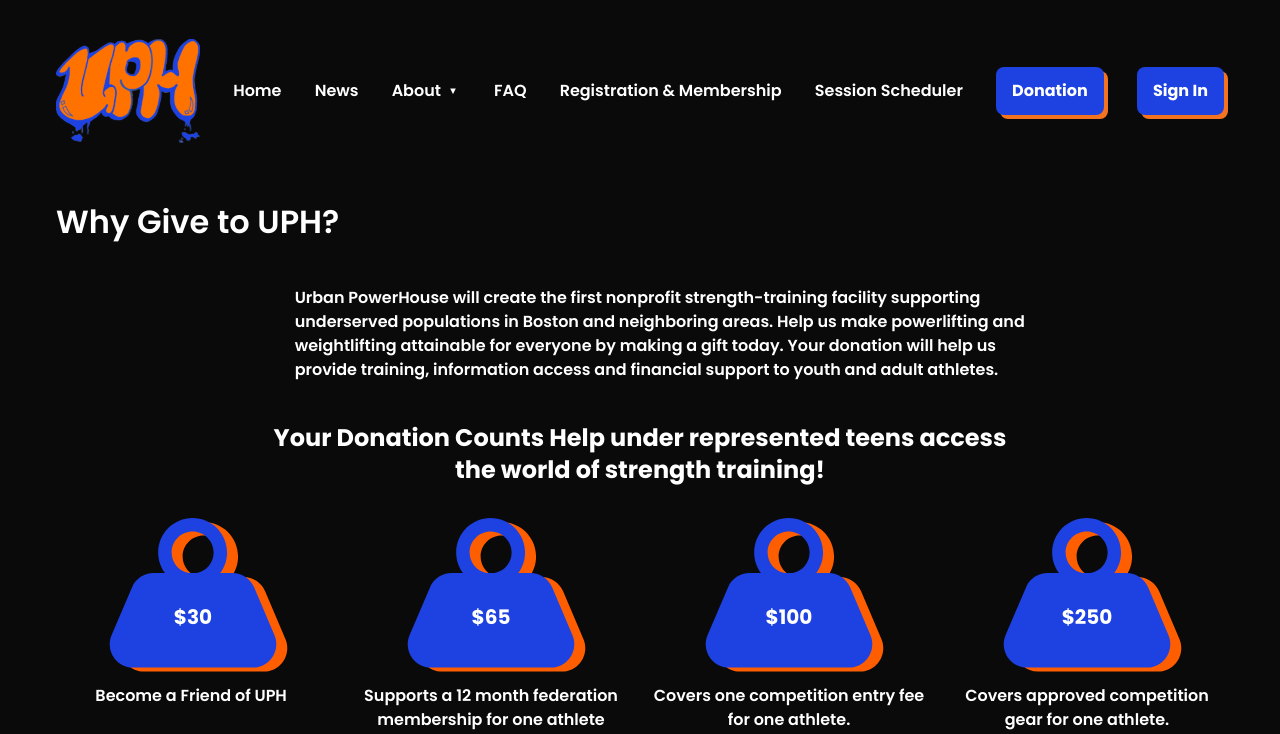
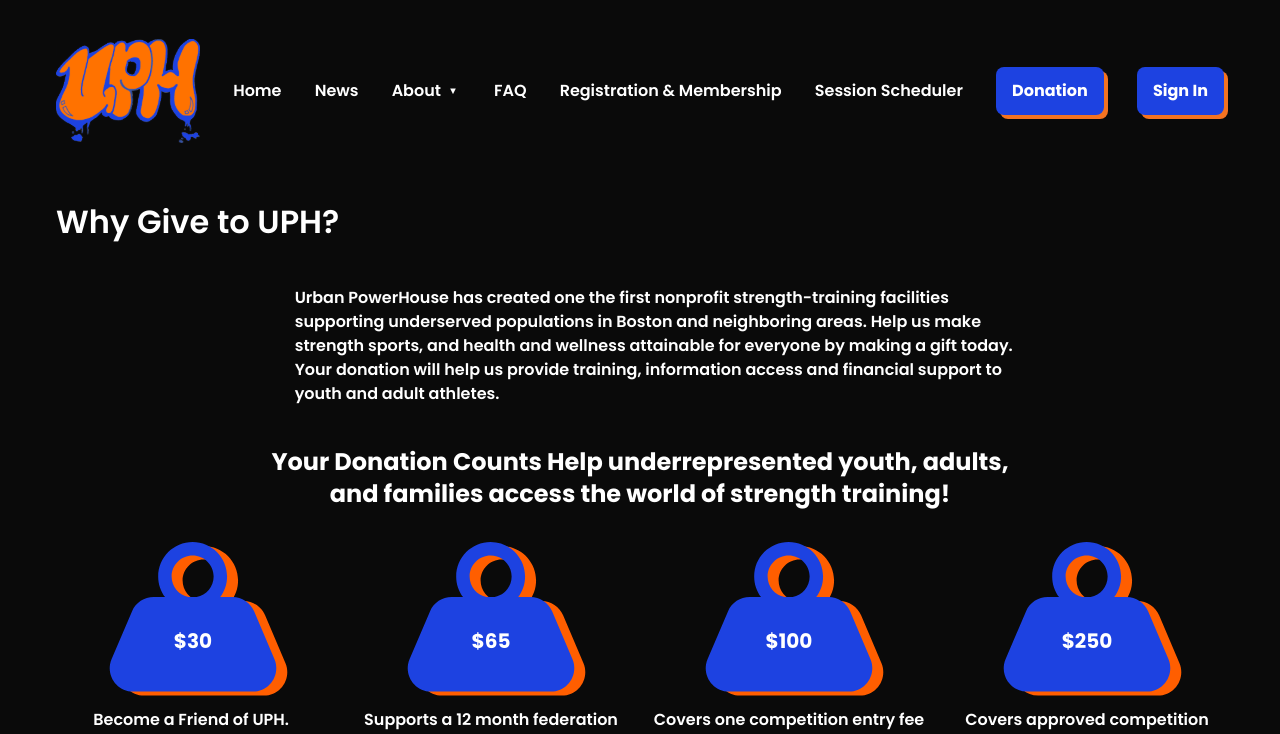
Before and after one commit to Artists-for-Humanity/urban-powerhouse, a Next.js app: page /Donation in a window 1280 px wide. Shown: the top 734 px of the page. Built offline with nearby package versions, Linux system fonts and the light colour scheme.

Commit message:
donation typo and syntax updates

```diff
--- a/pages/About.tsx
+++ /dev/null
@@ -1,44 +0,0 @@
-"use client";
-import React from "react";
-import Grid from "../components/GridContainer";
-import Footer from "../components/Footer";
-import Container from "../components/Container";
-import Navigation from "../components/Navigation";
-import '../app/globals.css';
-import Leadership from "../components/Leadership";
-
-
-
-export default function About() {
-
-
-
-    return (
-          <Grid>
-            <Navigation/>
-              <Container>
-              <h1 className="text-[32px] font-semibold col-span-full ">Meet the Founders</h1>
-              <Leadership
-                imageSrc="/headshots/founder1.png"
-                name="Joseph Stephen, Executive Director/Co-Founder"
-                description={[
-                    "Joseph Stephen is an ACSM Certified CPT, Crossfit Level 1, USAW Level 1 Sports Performance Coach and USAPL Club Coach. Joseph graduated from Berklee College of Music with a B.A. in Music Education and Performance. He has spent the past decade traveling between the worlds of music, education, and health and wellness.",
-                    "In 2012 he decided to stop the balancing act and devote his time to helping others achieve their health and wellness goals full time as a trainer at Fitness Together Newtonville and then a manager at Fitness Together Dedham, followed by a Business Manager position at a prominent CrossFit box. Most recently he held the position of Director of Membership at the Thomas Menino YMCA, located in Hyde Park, MA. He is currently the Senior Director of Membership & Fitness for the Hockomock YMCA. ",
-                    "Joseph has coached several athletes to the national level within their first year of competition. He's looking forward to providing more opportunities for individuals within the Boston community to experience what it's like to be a strength athlete."
-                ]}
-                />
-                <Leadership
-                    imageSrc="/headshots/founder2.png"
-                    name="Laurie Maranian, VP of Development/Co-Founder"
-                    description={[
-                        "Laurie Maranian is a USAPL Club Coach and a Road Runners Club of America distance running coach.",
-                        "Laurie has competed with USA Powerlifting for two years now at both the local and national level and is committed to putting a barbell in as many people's hands as possible to give them the opportunity to experience the power of strength sports. ",
-                        "Laurie is currently the Director of Development for the Cardinal Cushing Centers, a $35 million non-profit organization that supports individuals with intellectual disabilities. Prior to starting her career in development in 2010, Laurie helped to found and subsequently coordinate social and recreation programming for Teens and Young Adults with Down syndrome. Laurie, who currently resides in Boston, MA, graduated from Harvard College with a BA in Sociology."
-                    ]}
-                />
-              </Container>
-            <Footer />
-          </Grid>
-
-    );
-}
--- a/pages/Donation.tsx
+++ b/pages/Donation.tsx
@@ -22,18 +22,18 @@
             <Navigation/>
               <Container>
                 <h1 className="text-[32px] font-semibold col-span-full ">Why Give to UPH?</h1>
-                <TextBlock text="Urban PowerHouse will create the first nonprofit strength-training facility supporting underserved populations in Boston and neighboring areas. Help us make powerlifting and weightlifting attainable for everyone by making a gift today. Your donation will help us provide training, information access and financial support to youth and adult athletes." />
+                <TextBlock text="Urban PowerHouse has created one the first nonprofit strength-training facilities supporting underserved populations in Boston and neighboring areas. Help us make strength sports, and health and wellness attainable for everyone by making a gift today. Your donation will help us provide training, information access and financial support to youth and adult athletes." />
                 <DonationWeight
-                    title="Your Donation Counts Help under represented teens access the world of strength training!"
+                    title="Your Donation Counts Help underrepresented youth, adults, and families access the world of strength training!"
                     donations={[
-                    { amount: "$30", description: "Become a Friend of UPH " },
-                    { amount: "$65", description: "Supports a 12 month federation membership for one athlete" },
+                    { amount: "$30", description: "Become a Friend of UPH. " },
+                    { amount: "$65", description: "Supports a 12 month federation membership for one athlete." },
                     { amount: "$100", description: "Covers one competition entry fee for one athlete." },
                     { amount: "$250", description: "Covers approved competition gear for one athlete." },
                     { amount: "$600", description: "Purchases a new barbell for athletes to use during training." },
-                    { amount: "$1000", description: "Helps cover travel cost associated with larger scale competitions." },
-                    { amount: "$2500", description: "Helps us open the doors to our first brick and mortar facility" },
-                    { amount: "$__", description: "Make a gift. Every donation, no matter the size, will help us make Boston strong  together" },
+                    { amount: "$1000", description: "Helps cover travel costs associated with larger scale competitions." },
+                    { amount: "$2500", description: "Helps us expand our programs for underserved athletes." },
+                    { amount: "$__", description: "Make a gift. Every donation, no matter the size, will help us make Boston strong  together." },
 
                     ]}
                 />
```
